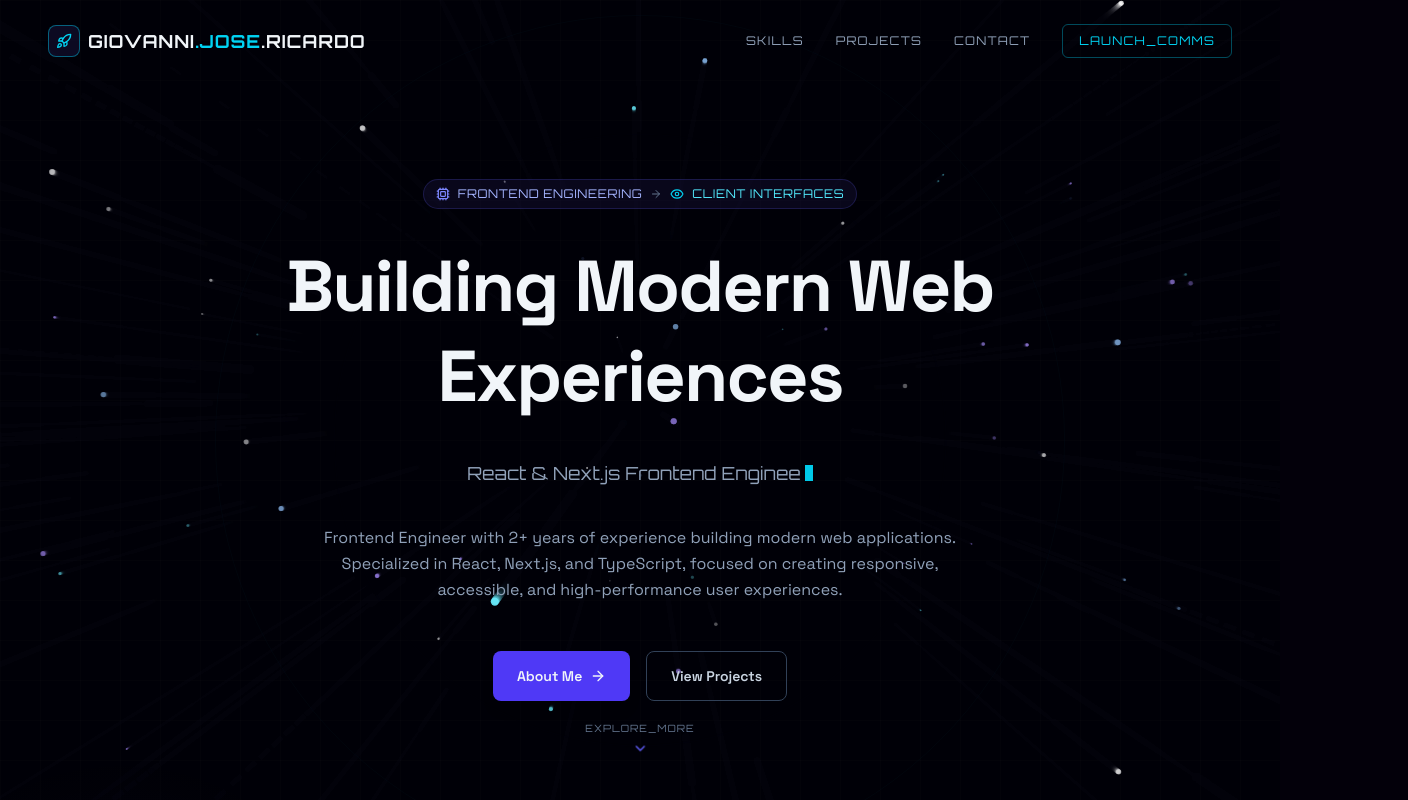
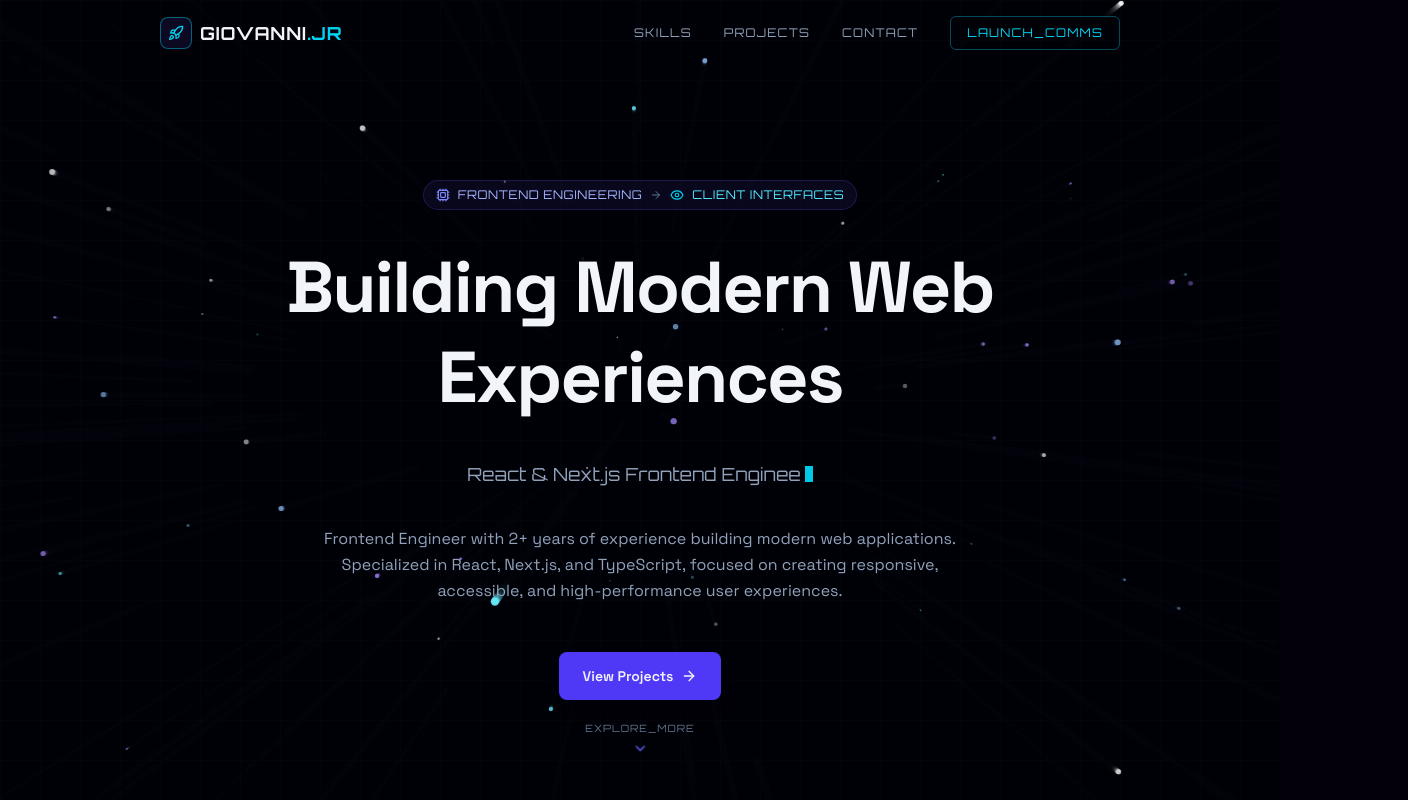
Before and after one commit to epicfame/my-profile, a Next.js app: page / in a window 1280 px wide. Shown: the top 800 px of the page, 1408 px wide, since content can reach past the window. Built offline with nearby package versions, Linux system fonts and the light colour scheme.

Commit message:
feat: open project links in a new tab and adjust header styles for better visibility

```diff
--- a/app/components/ProjectShowcase.tsx
+++ b/app/components/ProjectShowcase.tsx
@@ -246,6 +246,7 @@ export default function ProjectShowcase() {
                             {project.liveUrl !== "#" && (
                                 <a
                                     href={project.liveUrl}
+                                    target="_blank"
                                     className="flex items-center gap-1.5 text-cyan-400 hover:text-cyan-300 transition-colors ml-auto"
                                 >
                                     <ExternalLink className="w-4 h-4" />
--- a/app/page.tsx
+++ b/app/page.tsx
@@ -97,24 +97,25 @@ export default function Home() {
             <StarfieldBackground />
 
             {/* Decorative Nebula Lights */}
-            <div className="absolute top-[20%] left-[-10%] w-[500px] h-[500px] rounded-full radial-glow opacity-30 pointer-events-none" />
-            <div className="absolute top-[60%] right-[-10%] w-[600px] h-[600px] rounded-full radial-glow-cyan opacity-25 pointer-events-none" />
+            {/* <div className="absolute top-[20%] left-[-10%] w-[500px] h-[500px] rounded-full radial-glow opacity-30 pointer-events-none" />
+            <div className="absolute top-[60%] right-[-10%] w-[600px] h-[600px] rounded-full radial-glow-cyan opacity-25 pointer-events-none" /> */}
 
             {/* 2. Navigation Header */}
             <header
-                className={`fixed top-0 left-0 right-0 z-50 transition-all duration-300 ${scrolled
-                    ? "bg-space-dark/85 backdrop-blur-md border-b border-slate-900/80 py-4"
-                    : "bg-transparent py-6"
-                    }`}
+                className={`absolute top-0 left-0 right-0 z-50 transition-all duration-300 ${
+                    scrolled
+                    ? "bg-space-dark/85 backdrop-blur-md border-b border-slate-900/80 py-3"
+                    : "bg-transparent py-4"
+                }`}
             >
-                <div className="max-w-7xl mx-auto px-6 md:px-12 flex justify-between items-center">
+                <div className="max-w-screen-lg mx-auto px-4 md:px-8 flex justify-between items-center">
                     {/* Logo */}
                     <a href="#hero" className="flex items-center gap-2 group">
                         <div className="relative w-8 h-8 flex items-center justify-center border border-cyan-500/50 rounded-lg bg-indigo-950/40 group-hover:border-cyan-400 transition-all duration-300">
                             <Rocket className="w-4 h-4 text-cyan-400 group-hover:rotate-45 transition-transform duration-500" />
                         </div>
                         <span className="font-mono text-base md:text-lg font-bold tracking-wider text-slate-100 group-hover:text-cyan-400 transition-colors">
-                            GIOVANNI<span className="text-cyan-400">.JOSE</span>.RICARDO
+                            GIOVANNI<span className="text-cyan-400">.JR</span>
                         </span>
                     </a>
 
@@ -184,8 +185,8 @@ export default function Home() {
                 className="min-h-screen flex flex-col justify-center items-center relative pt-20 px-6 md:px-12 grid-bg"
             >
                 {/* Orbital Circles */}
-                <div className="absolute w-[300px] h-[300px] md:w-[600px] md:h-[600px] border border-indigo-950/20 rounded-full animate-pulse-slow pointer-events-none z-0" />
-                <div className="absolute w-[450px] h-[450px] md:w-[850px] md:h-[850px] border border-cyan-950/10 rounded-full animate-orbit-slow pointer-events-none z-0" />
+                {/* <div className="absolute w-[300px] h-[300px] md:w-[600px] md:h-[600px] border border-indigo-950/20 rounded-full animate-pulse-slow pointer-events-none z-0" />
+                <div className="absolute w-[450px] h-[450px] md:w-[850px] md:h-[850px] border border-cyan-950/10 rounded-full animate-orbit-slow pointer-events-none z-0" /> */}
 
                 <div className="max-w-4xl text-center space-y-6 md:space-y-8 z-10 flex flex-col items-center">
                     {/* Transition Badge */}
@@ -226,17 +227,11 @@ export default function Home() {
                     {/* Actions */}
                     <div className="flex flex-col sm:flex-row gap-4 pt-4 w-full sm:w-auto">
                         <a
-                            href="#transition"
+                            href="#projects"
                             className="px-6 py-3.5 bg-indigo-600 hover:bg-indigo-500 text-slate-100 rounded-lg text-sm font-semibold shadow-lg hover:shadow-indigo-500/20 transition-all flex items-center justify-center gap-2 group cursor-pointer"
                         >
-                            About Me
+                            View Projects
                             <ArrowRight className="w-4 h-4 group-hover:translate-x-1 transition-transform" />
-                        </a>
-                        <a
-                            href="#projects"
-                            className="px-6 py-3.5 border border-slate-700 hover:border-slate-500 hover:bg-slate-900/40 text-slate-300 hover:text-slate-100 rounded-lg text-sm font-semibold transition-all flex items-center justify-center gap-2 cursor-pointer"
-                        >
-                            View Projects
                         </a>
                     </div>
                 </div>
```
